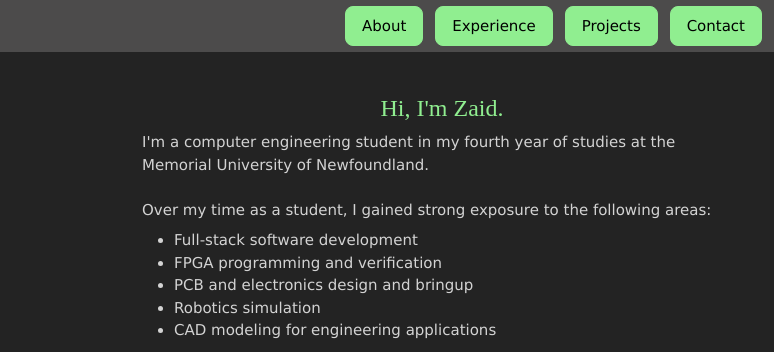
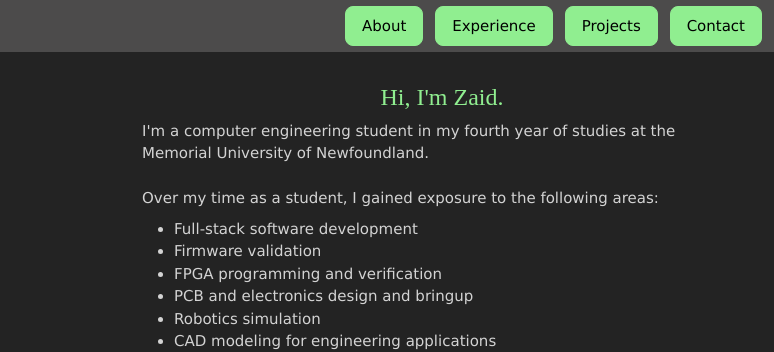
Before and after one commit to Zaid-Duraid/resume_site, a website: page about.html in a window 1280 px wide. Shown: the top 352 px of the page, 506-1280 px from the left. Drawn offline with nearby package versions, Linux system fonts and the light colour scheme.

Commit message:
updated resume

```diff
--- a/about.html
+++ b/about.html
@@ -30,11 +30,12 @@
                     <p class="text-secondary fs-5 m-2 dynamic_size_text">
                         I'm a computer engineering student in my fourth year of studies at
                         the Memorial University of Newfoundland. <br /><br />
-                        Over my time as a student, I gained strong exposure to the following
+                        Over my time as a student, I gained exposure to the following
                         areas:
                     </p>
                     <ul class="text-secondary fs-5 m-2 dynamic_size_text">
                         <li>Full-stack software development</li>
+                        <li>Firmware validation</li>
                         <li>FPGA programming and verification</li>
                         <li>PCB and electronics design and bringup</li>
                         <li>Robotics simulation</li>
```
Also changed, not shown: 1 other file.
